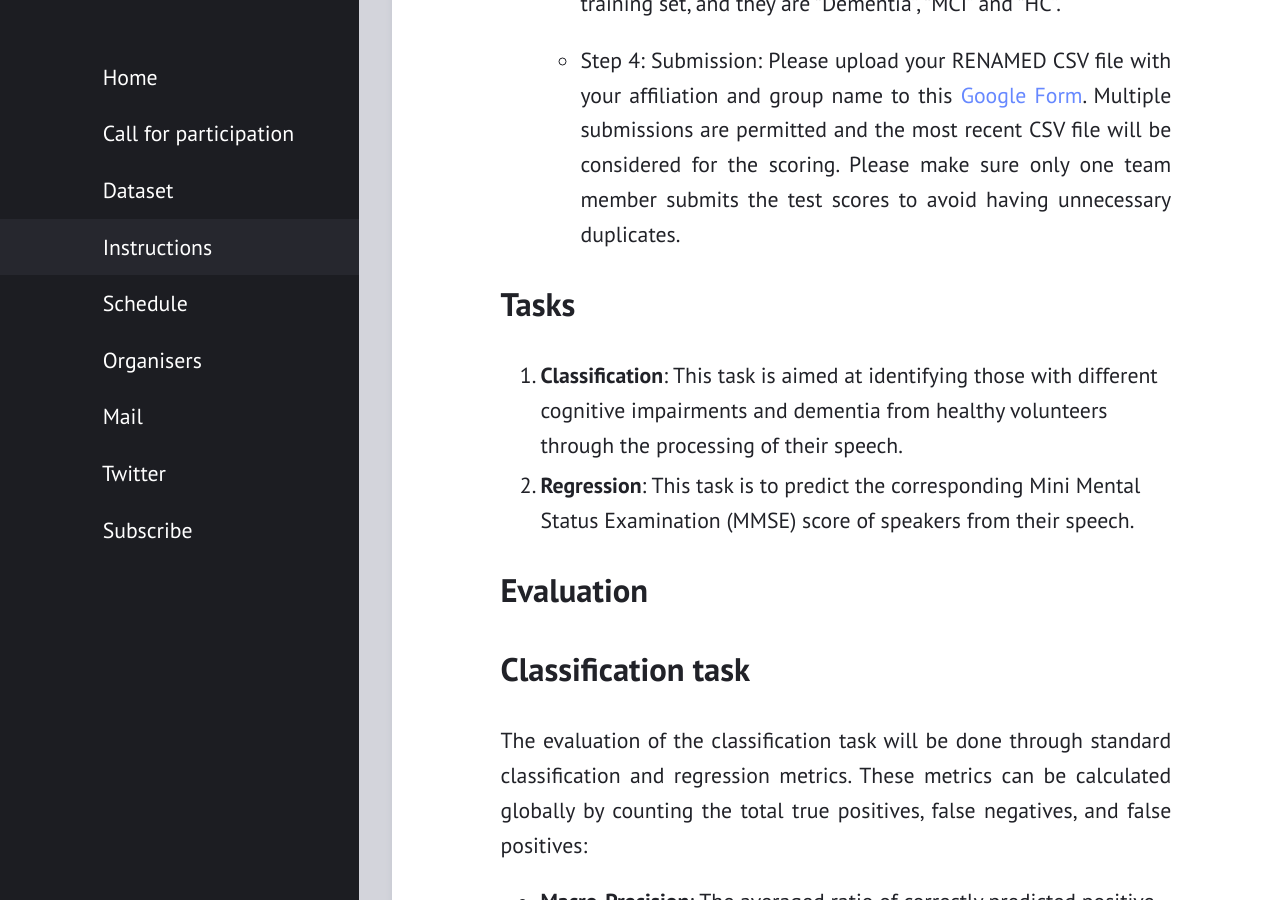
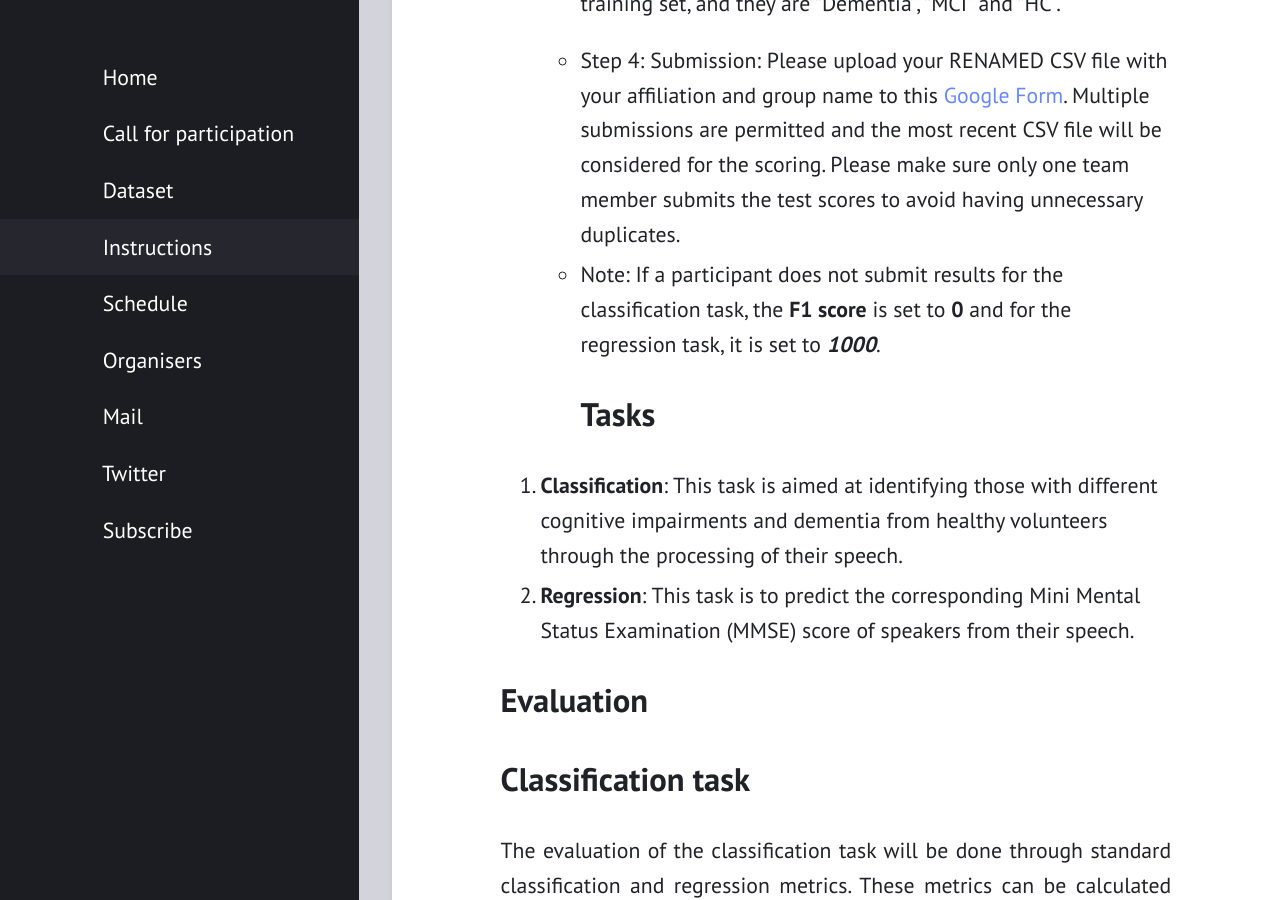
Before and after one commit to processchallenge/processchallenge.github.io, a Jekyll site: the page built from instr.md, in a window 1280 px wide and 900 px high, scrolled down 1315 px. Built offline with Jekyll 4.4.1, drawn with Linux system fonts in a browser that asks for light colours.

Commit message:
Update instr.md

```diff
--- a/instr.md
+++ b/instr.md
@@ -20,7 +20,7 @@ No cell is kept empty for a column for which you are submitting results; otherwi
 
   * Step 4: Submission:
 Please upload your RENAMED CSV file with your affiliation and group name to this [Google Form](https://forms.gle/869e6zcq3CaJS7uD8). Multiple submissions are permitted and the most recent CSV file will be considered for the scoring. Please make sure only one team member submits the test scores to avoid having unnecessary duplicates.
-
+  * Note: If a participant does not submit results for the classification task, the **F1 score** is set to **0** and for the regression task, it is set to ***1000***.
 # Tasks
 
 1. **Classification**: This task is aimed at identifying those with different cognitive impairments and dementia from healthy volunteers through the processing of their speech.
```
